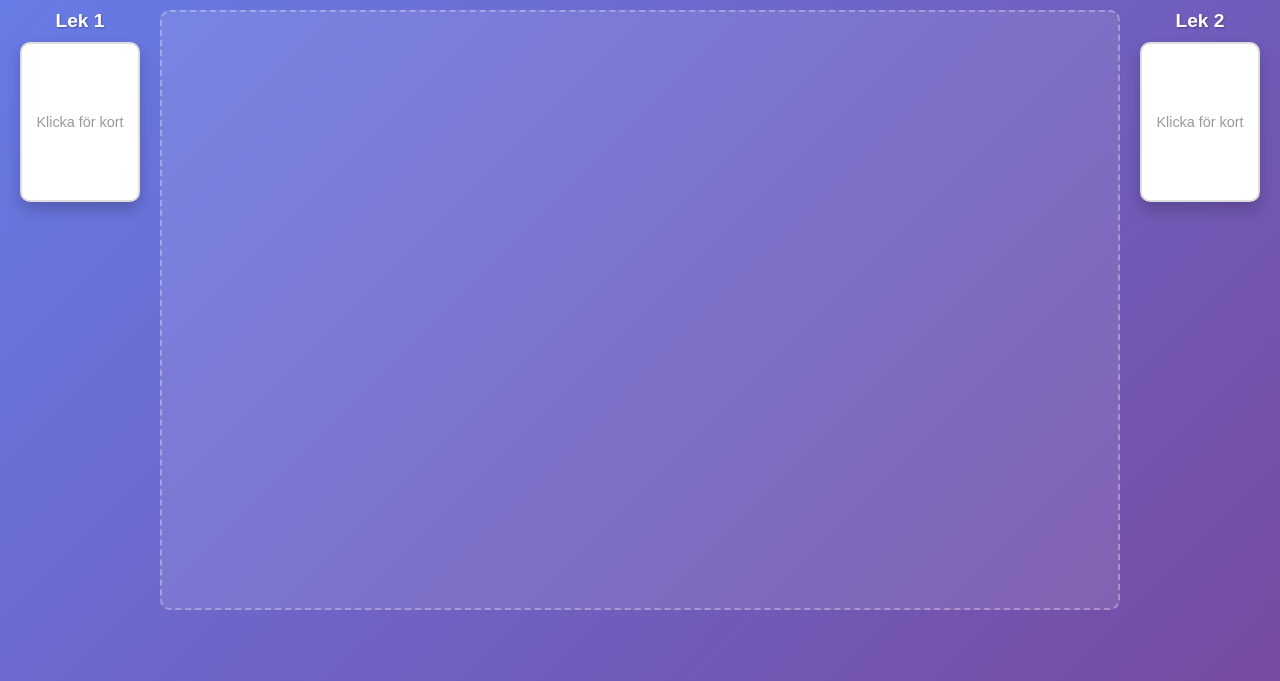
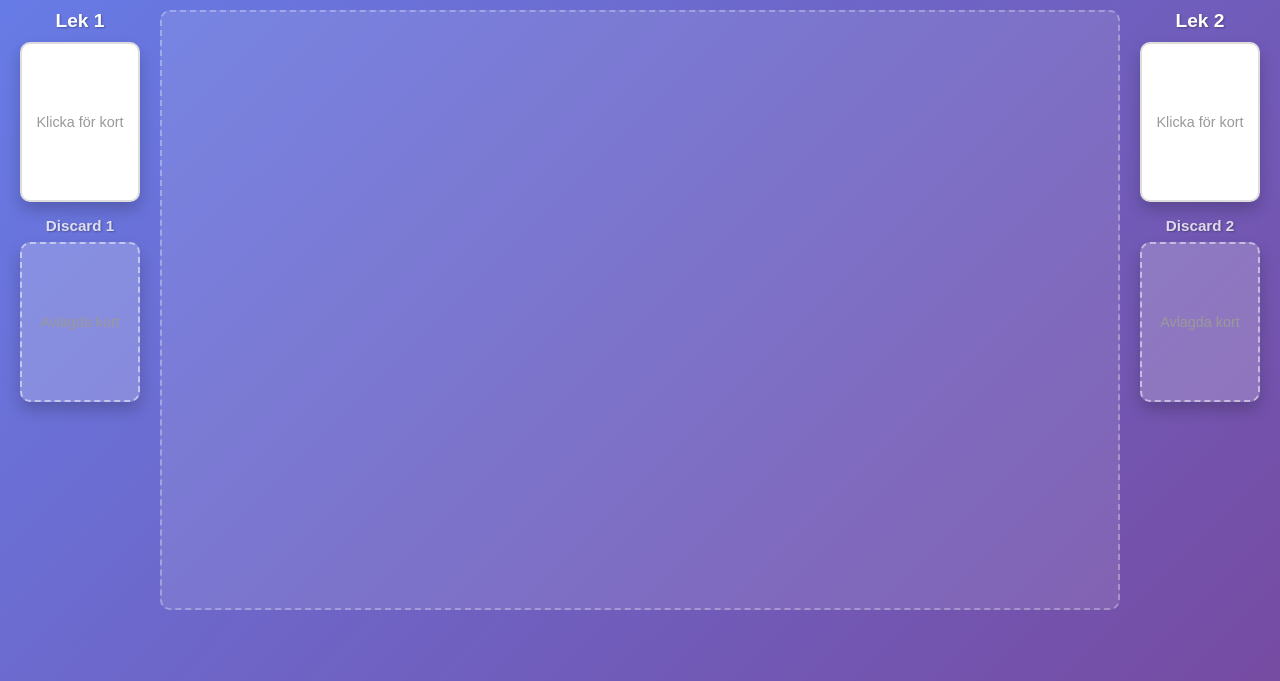
Before and after one commit to tankattack3000/Card-game-open, a plain HTML site: page index.html in a window 1280 px wide. Shown: the part 119-800 px from the top of the page. Drawn offline with Linux system fonts and the light colour scheme.

Commit message:
Add discard piles for each deck

```diff
--- a/index.html
+++ b/index.html
@@ -16,6 +16,10 @@
                 <div class="deck" id="deck1">
                     <div class="card-placeholder">Klicka för kort</div>
                 </div>
+                <h3>Discard 1</h3>
+                <div class="discard-deck" id="discard1">
+                    <div class="card-placeholder">Avlagda kort</div>
+                </div>
             </div>
 
             <div class="play-area" id="playArea"></div>
@@ -25,6 +29,10 @@
                 <div class="deck" id="deck2">
                     <div class="card-placeholder">Klicka för kort</div>
                 </div>
+                <h3>Discard 2</h3>
+                <div class="discard-deck" id="discard2">
+                    <div class="card-placeholder">Avlagda kort</div>
+                </div>
             </div>
         </div>
     </div>
```
